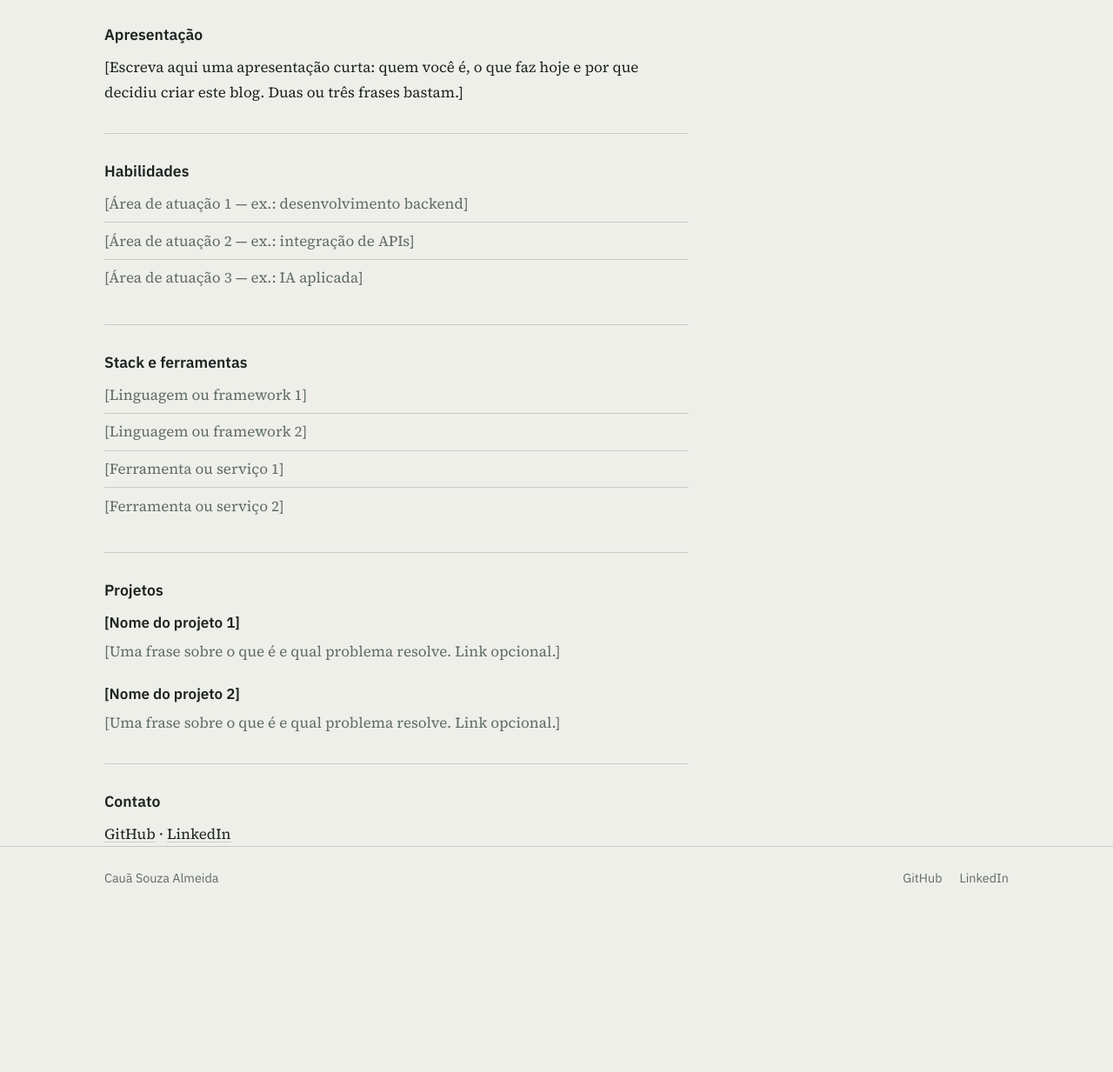
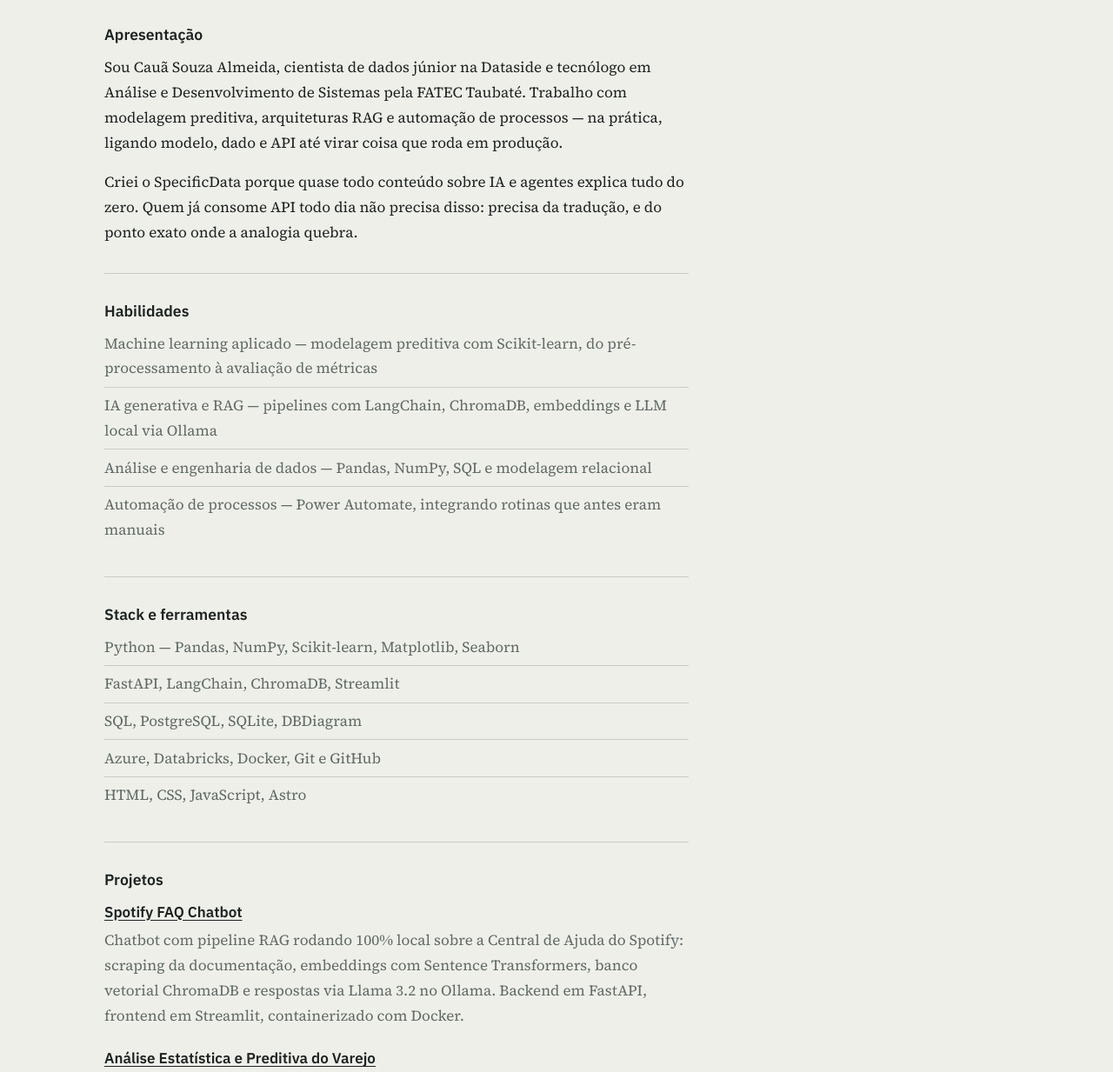
Before and after one commit to devcauas/SpecificData, an Astro site: page /sobre in a window 1280 px wide. Shown: the part 107-1340 px from the top of the page at 87% size. Before the commit the page ends 1154 px from the top, so only its background shows below. Built offline with nearby package versions, Linux system fonts and the light colour scheme; Astro itself is replaced by a stand-in of ours.

Commit message:
Atualização do Sobre

```diff
--- a/src/data/site.ts
+++ b/src/data/site.ts
@@ -10,5 +10,6 @@ export const site = {
     name: 'Cauã Souza Almeida',
     github: 'https://github.com/devcauas',
     linkedin: 'https://www.linkedin.com/in/cauã-souza-almeida-2a922b231',
+    email: 'cauaalmeida2005@gmail.com',
   },
 } as const;
--- a/src/pages/sobre.astro
+++ b/src/pages/sobre.astro
@@ -1,6 +1,48 @@
 ---
 import Base from '../layouts/Base.astro';
 import { site } from '../data/site';
+
+const skills = [
+  'Machine learning aplicado — modelagem preditiva com Scikit-learn, do pré-processamento à avaliação de métricas',
+  'IA generativa e RAG — pipelines com LangChain, ChromaDB, embeddings e LLM local via Ollama',
+  'Análise e engenharia de dados — Pandas, NumPy, SQL e modelagem relacional',
+  'Automação de processos — Power Automate, integrando rotinas que antes eram manuais',
+];
+
+const stack = [
+  'Python — Pandas, NumPy, Scikit-learn, Matplotlib, Seaborn',
+  'FastAPI, LangChain, ChromaDB, Streamlit',
+  'SQL, PostgreSQL, SQLite, DBDiagram',
+  'Azure, Databricks, Docker, Git e GitHub',
+  'HTML, CSS, JavaScript, Astro',
+];
+
+const projects = [
+  {
+    title: 'Spotify FAQ Chatbot',
+    url: 'https://github.com/devcauas/spotify_faq_chatbot',
+    description:
+      'Chatbot com pipeline RAG rodando 100% local sobre a Central de Ajuda do Spotify: scraping da documentação, embeddings com Sentence Transformers, banco vetorial ChromaDB e respostas via Llama 3.2 no Ollama. Backend em FastAPI, frontend em Streamlit, containerizado com Docker.',
+  },
+  {
+    title: 'Análise Estatística e Preditiva do Varejo',
+    url: 'https://github.com/devcauas/analise_estatistica_varejo',
+    description:
+      'Estudo estatístico e de machine learning sobre transações do varejo, incluindo dados do mercado brasileiro: análise exploratória, identificação de outliers, desempenho por segmento ao longo do tempo e modelo preditivo de demanda.',
+  },
+  {
+    title: 'Azure Pricing Estimator',
+    url: null,
+    description:
+      'Protótipo web que interpreta linguagem natural e preenche automaticamente a Azure Pricing Calculator, substituindo a estimativa métrica por métrica feita manualmente por um arquiteto.',
+  },
+  {
+    title: 'X Clone',
+    url: 'https://github.com/devcauas/x_clone',
+    description:
+      'Clone funcional de rede social cobrindo cadastro, login e feed, com backend em PHP, MySQL e interface em HTML/CSS.',
+  },
+];
 ---
 
 <Base
@@ -9,65 +51,63 @@ import { site } from '../data/site';
 >
   <h1>Sobre</h1>
 
-  <section class="block measure">
+  <section class="block intro measure">
     <h2>Apresentação</h2>
-    {
-      /*
-        Sem foto por enquanto. Quando tiver uma, o lugar é aqui, antes do
-        parágrafo — algo como:
-        <img src={fotoImportada} alt={site.author.name} width="160" height="160" />
-        Proporção sugerida: quadrada (1:1), ~160-200px, mesmo tratamento
-        monocromático do resto do site (sem moldura, sem sombra).
-      */
-    }
     <p>
-      [Escreva aqui uma apresentação curta: quem você é, o que faz hoje e por
-      que decidiu criar este blog. Duas ou três frases bastam.]
+      Sou Cauã Souza Almeida, cientista de dados júnior na Dataside e tecnólogo em
+      Análise e Desenvolvimento de Sistemas pela FATEC Taubaté. Trabalho com
+      modelagem preditiva, arquiteturas RAG e automação de processos — na prática,
+      ligando modelo, dado e API até virar coisa que roda em produção.
+    </p>
+    <p>
+      Criei o SpecificData porque quase todo conteúdo sobre IA e agentes explica
+      tudo do zero. Quem já consome API todo dia não precisa disso: precisa da
+      tradução, e do ponto exato onde a analogia quebra.
     </p>
   </section>
 
   <section class="block measure">
     <h2>Habilidades</h2>
     <ul class="plain-list">
-      <li>[Área de atuação 1 — ex.: desenvolvimento backend]</li>
-      <li>[Área de atuação 2 — ex.: integração de APIs]</li>
-      <li>[Área de atuação 3 — ex.: IA aplicada]</li>
+      {skills.map((skill) => <li>{skill}</li>)}
     </ul>
   </section>
 
   <section class="block measure">
     <h2>Stack e ferramentas</h2>
     <ul class="plain-list">
-      <li>[Linguagem ou framework 1]</li>
-      <li>[Linguagem ou framework 2]</li>
-      <li>[Ferramenta ou serviço 1]</li>
-      <li>[Ferramenta ou serviço 2]</li>
+      {stack.map((item) => <li>{item}</li>)}
     </ul>
   </section>
 
   <section class="block measure">
     <h2>Projetos</h2>
     <ul class="project-list">
-      <li>
-        <p class="project-title">[Nome do projeto 1]</p>
-        <p class="project-description">
-          [Uma frase sobre o que é e qual problema resolve. Link opcional.]
-        </p>
-      </li>
-      <li>
-        <p class="project-title">[Nome do projeto 2]</p>
-        <p class="project-description">
-          [Uma frase sobre o que é e qual problema resolve. Link opcional.]
-        </p>
-      </li>
+      {
+        projects.map((project) => (
+          <li>
+            <p class="project-title">
+              {project.url ? (
+                <a href={project.url} rel="noopener noreferrer">
+                  {project.title}
+                </a>
+              ) : (
+                project.title
+              )}
+            </p>
+            <p class="project-description">{project.description}</p>
+          </li>
+        ))
+      }
     </ul>
   </section>
 
   <section class="block measure">
     <h2>Contato</h2>
     <p>
-      <a href={site.author.github} rel="noopener noreferrer">GitHub</a> ·
-      <a href={site.author.linkedin} rel="noopener noreferrer">LinkedIn</a>
+      <a href={site.author.github} rel="noopener noreferrer">GitHub</a> ·{' '}
+      <a href={site.author.linkedin} rel="noopener noreferrer">LinkedIn</a> ·{' '}
+      <a href={`mailto:${site.author.email}`}>E-mail</a>
     </p>
   </section>
 </Base>
@@ -88,13 +128,13 @@ import { site } from '../data/site';
     margin-bottom: 0.75rem;
   }
 
+  .intro p + p {
+    margin-top: 1rem;
+  }
+
   .block a {
     color: var(--ink);
     text-decoration: underline;
-    text-decoration-color: var(--rule);
-  }
-
-  .block a:hover {
     text-decoration-color: currentColor;
   }
 
```
Also changed, not shown: 1 other file.
